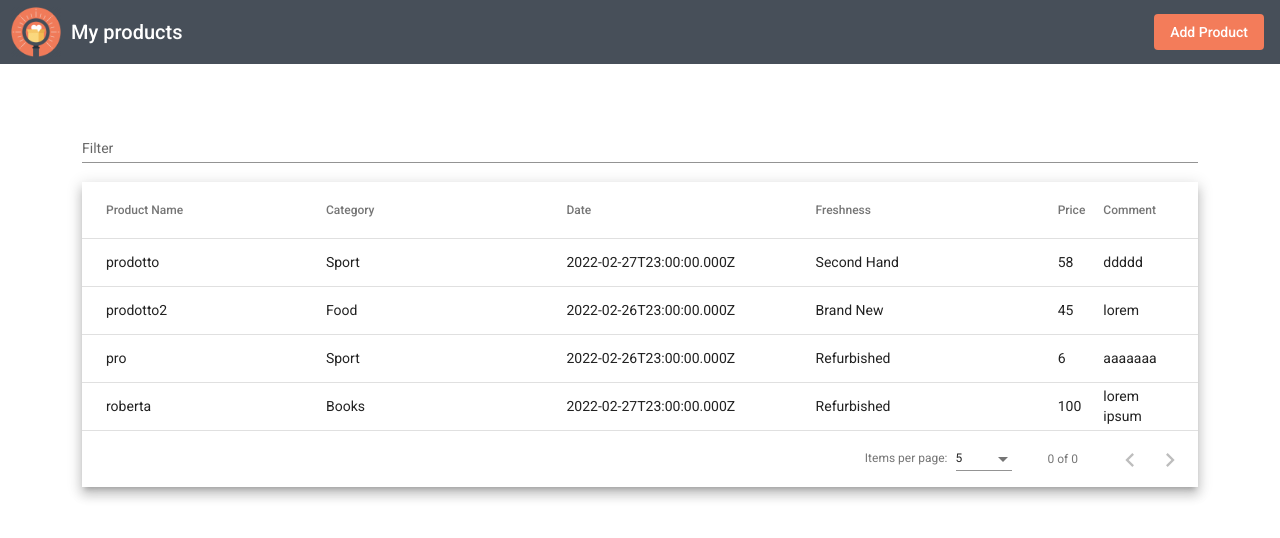
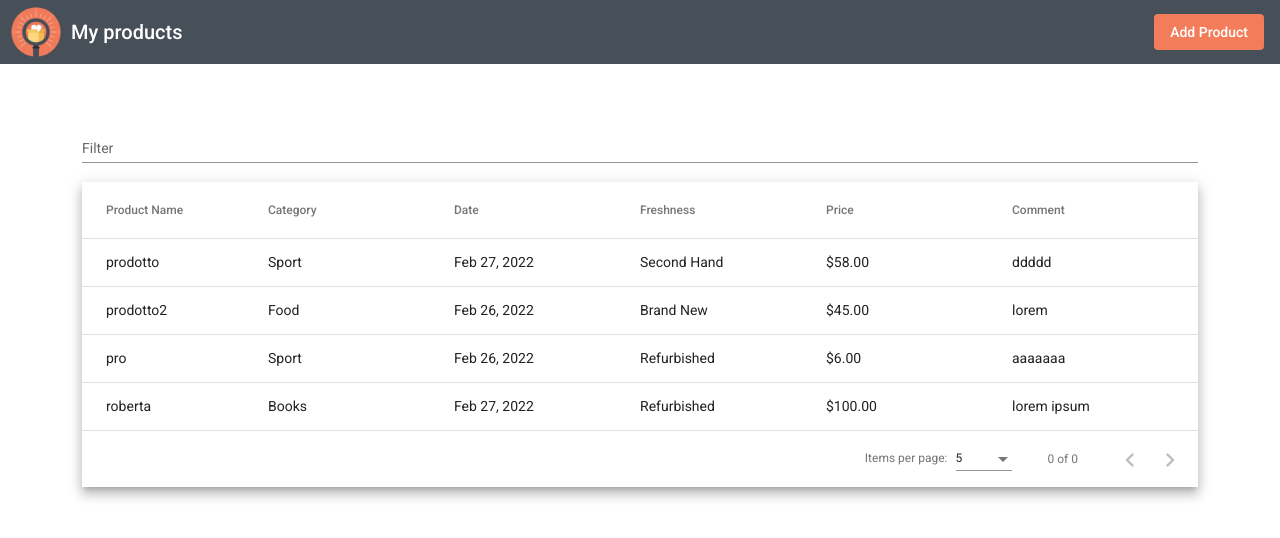
Before and after one commit to RobertaMatera/ng-reactive-form, an Angular app: page / in a window 1280 px wide. Shown: the top 538 px of the page. Built offline with nearby package versions, Linux system fonts and the light colour scheme; data requests are answered from the project's data file.

Commit message:
add date and currency pipes + fix filter -> table

```diff
--- a/src/app/components/table/table.component.html
+++ b/src/app/components/table/table.component.html
@@ -5,7 +5,7 @@
       <input
         matInput
         (keyup)="applyFilter($event)"
-        placeholder="Ex. Mia"
+        placeholder="Ex. Product"
         #input
       />
     </mat-form-field>
@@ -29,7 +29,7 @@
         <!-- Name Column -->
         <ng-container matColumnDef="date">
           <th mat-header-cell *matHeaderCellDef mat-sort-header>Date</th>
-          <td mat-cell *matCellDef="let row">{{ row.date }}</td>
+          <td mat-cell *matCellDef="let row">{{ row.date | date }}</td>
         </ng-container>
 
         <!-- Fruit Column -->
@@ -39,7 +39,9 @@
         </ng-container>
         <ng-container matColumnDef="productPrice">
           <th mat-header-cell *matHeaderCellDef mat-sort-header>Price</th>
-          <td mat-cell *matCellDef="let row">{{ row.productPrice }}</td>
+          <td mat-cell *matCellDef="let row">
+            {{ row.productPrice | currency }}
+          </td>
         </ng-container>
         <ng-container matColumnDef="productComment">
           <th mat-header-cell *matHeaderCellDef mat-sort-header>Comment</th>
--- a/src/app/components/table/table.component.scss
+++ b/src/app/components/table/table.component.scss
@@ -9,5 +9,5 @@
 
 #table td,
 #table th {
-  width: 25%;
+  width: 10%;
 }
--- a/src/app/components/table/table.component.ts
+++ b/src/app/components/table/table.component.ts
@@ -32,7 +32,7 @@ export class TableComponent implements OnInit {
 
   applyFilter(event: Event) {
     const filterValue = (event.target as HTMLInputElement).value;
-    this.dataSource.filter = filterValue.trim().toLowerCase();
+    this.productDataSource.filter = filterValue.trim().toLowerCase();
 
 
     if (this.dataSource.paginator) {
```
